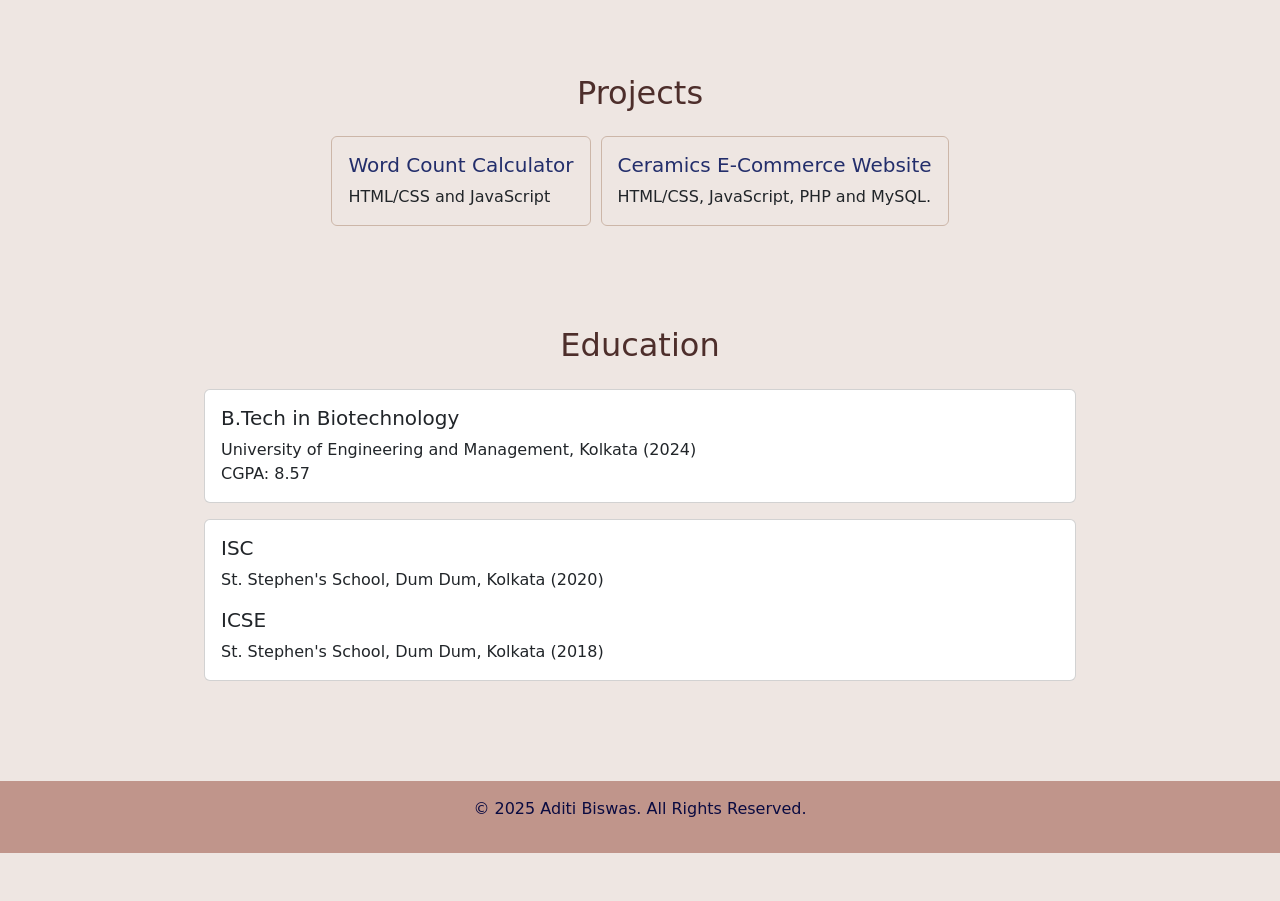
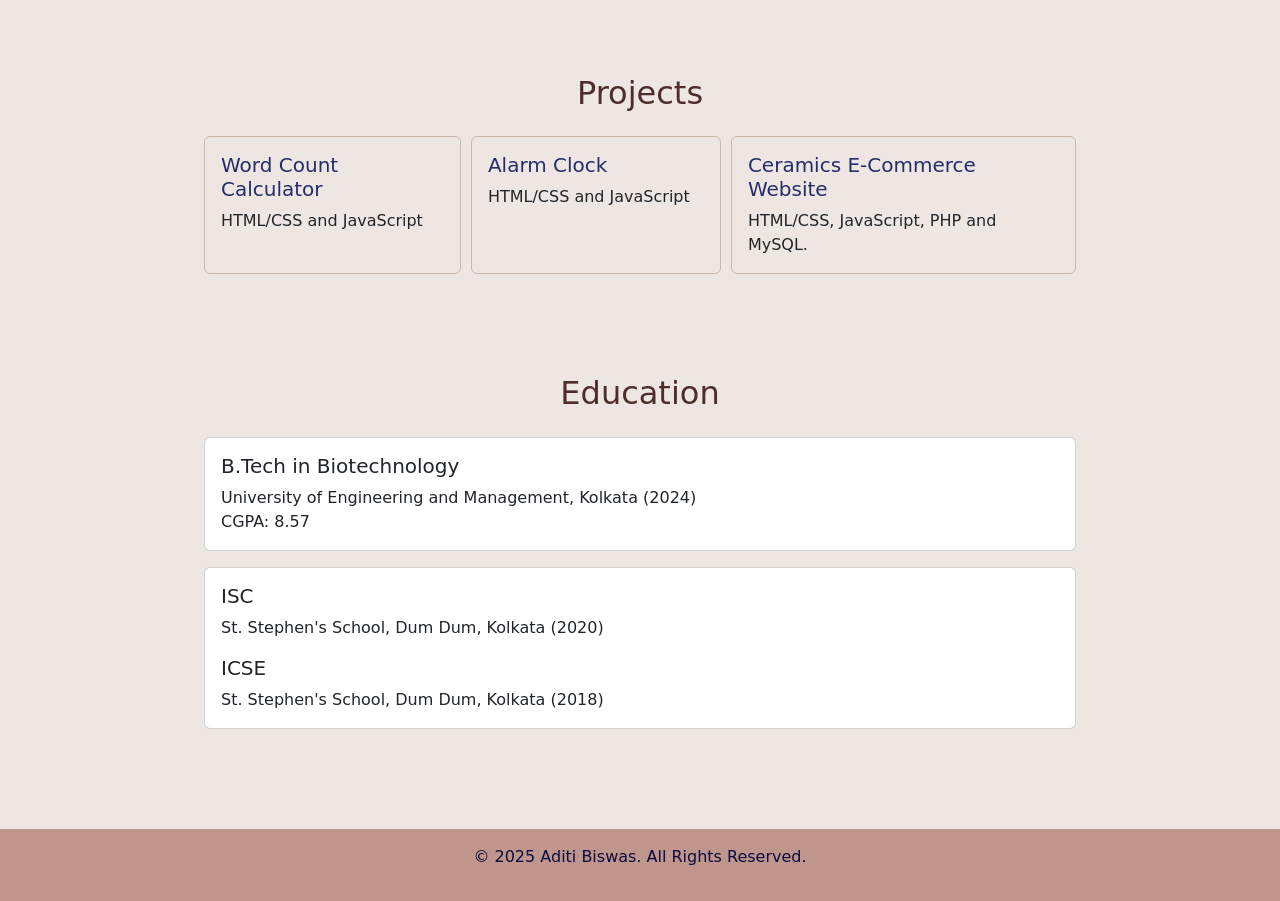
Before and after one commit to aditi-me/personal-portfolio, a plain HTML site: page index.html in a window 1280 px wide. Shown: the part 1300-2201 px from the top of the page. Before the commit the page ends 2153 px from the top, so only its background shows below. Drawn offline with nearby package versions, Linux system fonts and the light colour scheme.

Commit message:
Update index.html

```diff
--- a/index.html
+++ b/index.html
@@ -111,6 +111,12 @@
             </div>
             <div class="card project-card">
                 <div class="card-body">
+                    <a href="https://aditi-me.github.io/alarm/" target="_blank" style="text-decoration:none;"><h5 class="card-title">Alarm Clock</h5></a>
+                    <p class="card-text">HTML/CSS and JavaScript</p>
+                </div>
+            </div>
+            <div class="card project-card">
+                <div class="card-body">
                     <h5 class="card-title">Ceramics E-Commerce Website</h5>
                     <p class="card-text">HTML/CSS, JavaScript, PHP and MySQL.</p>
                 </div>
```
